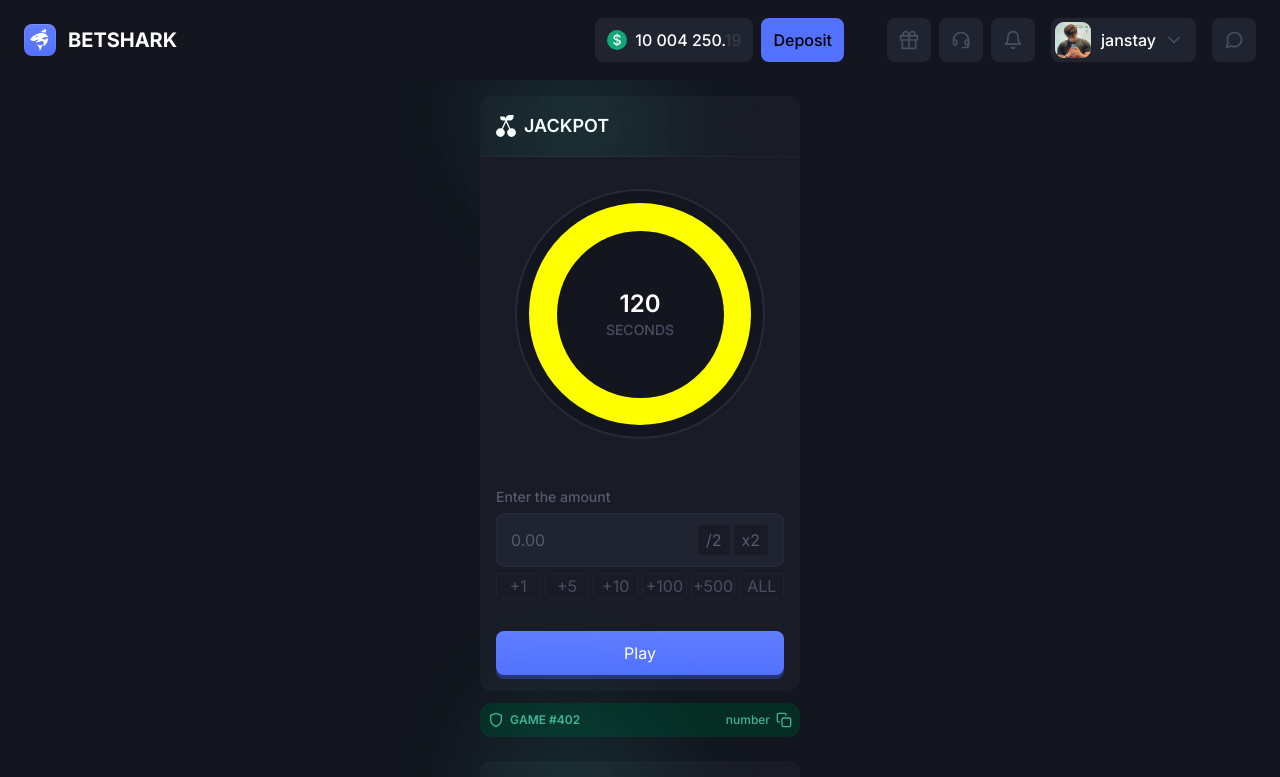
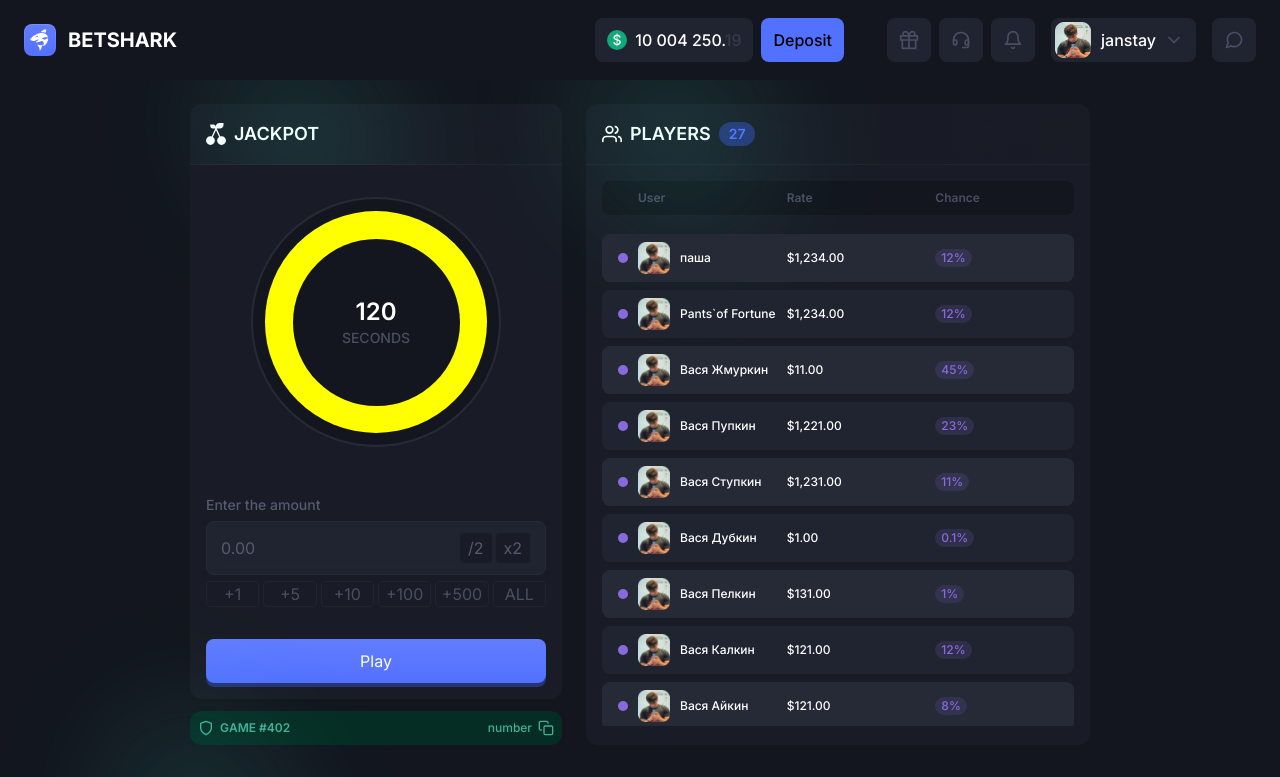
Before and after one commit to thunder-splash/BetSharkF, a Next.js app: page /games/jackpot in a window 1280 px wide. Shown: the top 777 px of the page. Built offline with nearby package versions, Linux system fonts and the light colour scheme.

Commit message:
фикс багов (настройки, джек, прокрутка)

```diff
--- a/src/components/Games/Modules/ActivePlayersList/activeplayerslist.module.css
+++ b/src/components/Games/Modules/ActivePlayersList/activeplayerslist.module.css
@@ -165,7 +165,16 @@
     height: 500px; /* Установите нужную высоту */
     overflow-y: auto;
 }
-@media (max-width: 7680px) {
+@media (max-width: 820px) {
+    .players {
+        width: 320px;
+    }
+    .dot__inbody , .prof p , .list__header img{
+        display: none;
+    }
+
+}
+@media (max-width: 768px) {
     .players {
         width: 320px;
     }
--- a/src/components/Games/Modules/LatestGames/latestgames.module.css
+++ b/src/components/Games/Modules/LatestGames/latestgames.module.css
@@ -171,6 +171,15 @@
     height: 350px; /* Установите нужную высоту */
     overflow-y: auto;
 }
+@media (max-width: 820px) {
+    .list__header p:nth-child(1), .list__header p:nth-child(5) , .gamenum , .prof p , .time {
+        display: none;
+    }
+
+    .list__header p:nth-child(1), .list__header p:nth-child(3) , .list__header p:nth-child(5) , .gamenum , .prof p , .time , .bet  {
+        display: none;
+    }
+}
 @media (max-width: 768px) {
     .list__header p:nth-child(1), .list__header p:nth-child(5) , .gamenum , .prof p , .time {
         display: none;
--- a/src/components/Games/Pages/Jackpot/jackpot.module.css
+++ b/src/components/Games/Pages/Jackpot/jackpot.module.css
@@ -138,7 +138,7 @@
     flex-direction: column;
 }
 
-@media (max-width: 7680px) {
+@media (max-width: 768px) {
     .upper {
         flex-direction: column;
     }
--- a/src/styles/globals.css
+++ b/src/styles/globals.css
@@ -2,9 +2,13 @@
 @tailwind components;
 @tailwind utilities;
 
-html, section {
+* {
     scrollbar-width: none; /* Для Firefox */
     -ms-overflow-style: none; /* Для Internet Explorer и Edge */
+    ::-webkit-scrollbar {
+        display: none;
+    }
+
 
     -webkit-touch-callout: none; /* iOS Safari */
     -webkit-user-select: none; /* Safari */
@@ -390,6 +394,8 @@ header .btn.sum::before {
         max-width: none;
         left: -480%;
     }
+
+
 }
 
 
--- a/src/styles/settings/layoutsetting.module.css
+++ b/src/styles/settings/layoutsetting.module.css
@@ -9,7 +9,7 @@
     gap: 24px;
 }
 
-@media (max-width: 7680px) {
+@media (max-width: 768px) {
     .container{
         margin: 24px auto 50px auto;
     }
```
